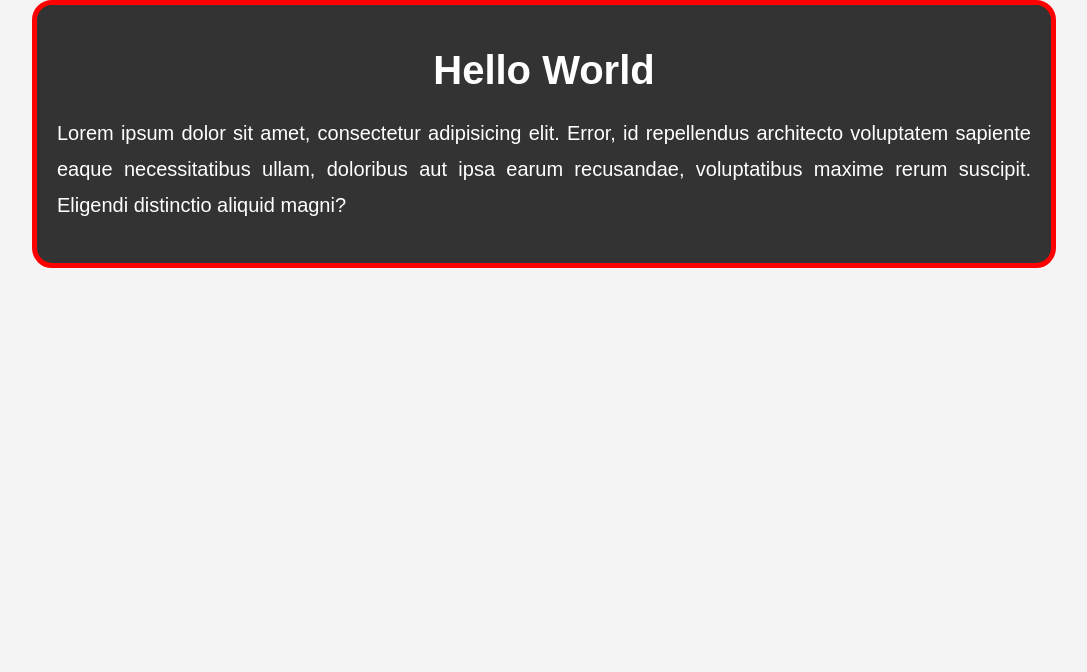
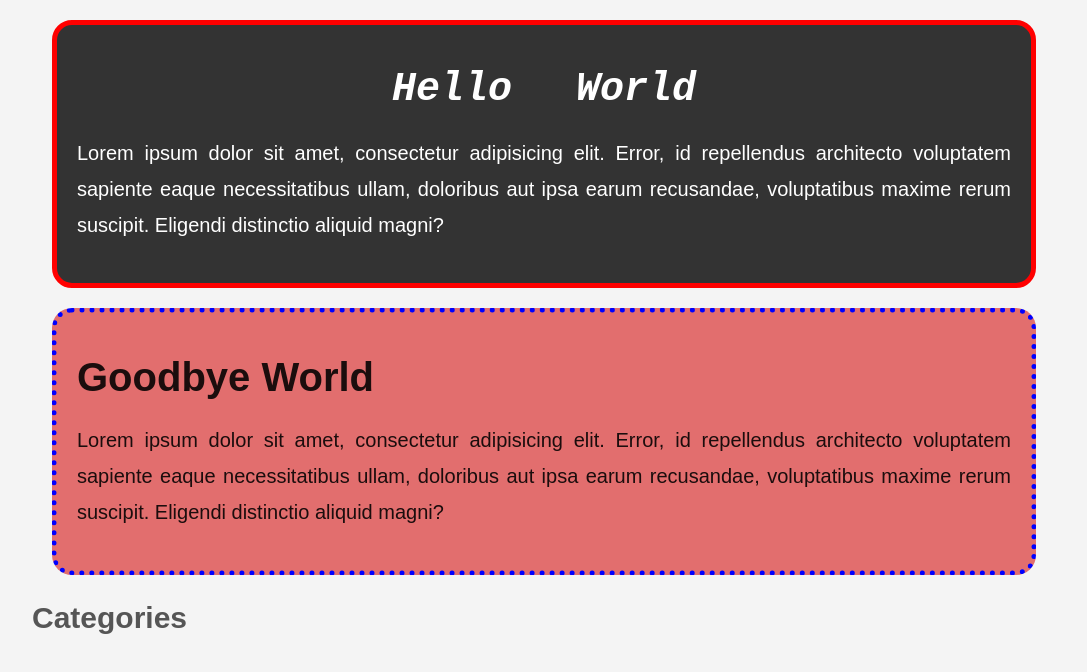
Before and after one commit to SayalSingh/WebDevPractice, a plain HTML site: page indexCSS.html in a window 1280 px wide. Shown: the whole page, without its empty margins (96-1183 px from the left). Drawn offline with Linux system fonts and the light colour scheme.

Commit message:
Second box made

```diff
--- a/css/style.css
+++ b/css/style.css
@@ -1,6 +1,4 @@
-h1 {
-    text-align: center;;
-}
+
 body {
 
     text-align: justify;
@@ -26,5 +24,24 @@ body {
    border : 5px red solid;
    border-radius: 20px;
    padding: 20px;
-    margin : 20 px;
+   margin: 20px;
 }
+
+.box-1 h1 {
+    font-family: 'Courier New', Courier, monospace;
+    font-size: 2em;
+    font-weight: bolder;
+    font-style: italic ;
+    text-align: center;
+    word-spacing: 1em;
+}
+
+.box-2 {
+    background-color: #e26e6e;
+    color: #1b0d0d;
+
+    border: 5px blue dotted;
+    border-radius: 20px;
+    padding: 20px;
+    margin: 20px;
+}
--- a/indexCSS.html
+++ b/indexCSS.html
@@ -10,6 +10,15 @@
         <h1>Hello World</h1>
         <p> Lorem ipsum dolor sit amet, consectetur adipisicing elit. Error, id repellendus architecto voluptatem sapiente eaque necessitatibus ullam, doloribus aut ipsa earum recusandae, voluptatibus maxime rerum suscipit. Eligendi distinctio aliquid magni?</p>
         </div>
+
+         <div class = "box-2">
+        <h1>Goodbye World</h1>
+        <p> Lorem ipsum dolor sit amet, consectetur adipisicing elit. Error, id repellendus architecto voluptatem sapiente eaque necessitatibus ullam, doloribus aut ipsa earum recusandae, voluptatibus maxime rerum suscipit. Eligendi distinctio aliquid magni?</p>
+        </div>
+
+        <div class = "Categories">
+            <h2>Categories</h2>
+        </div>
     </div>
 </body>
 </html>
```
